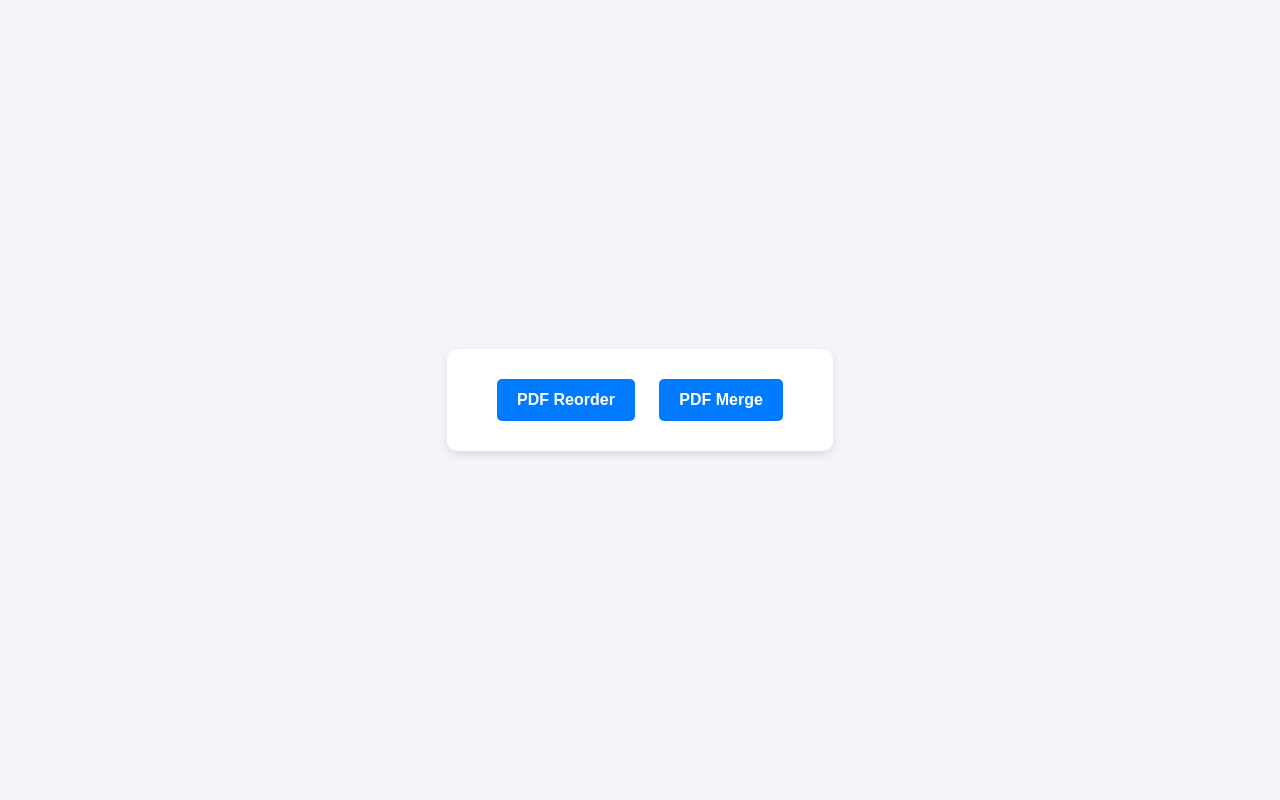
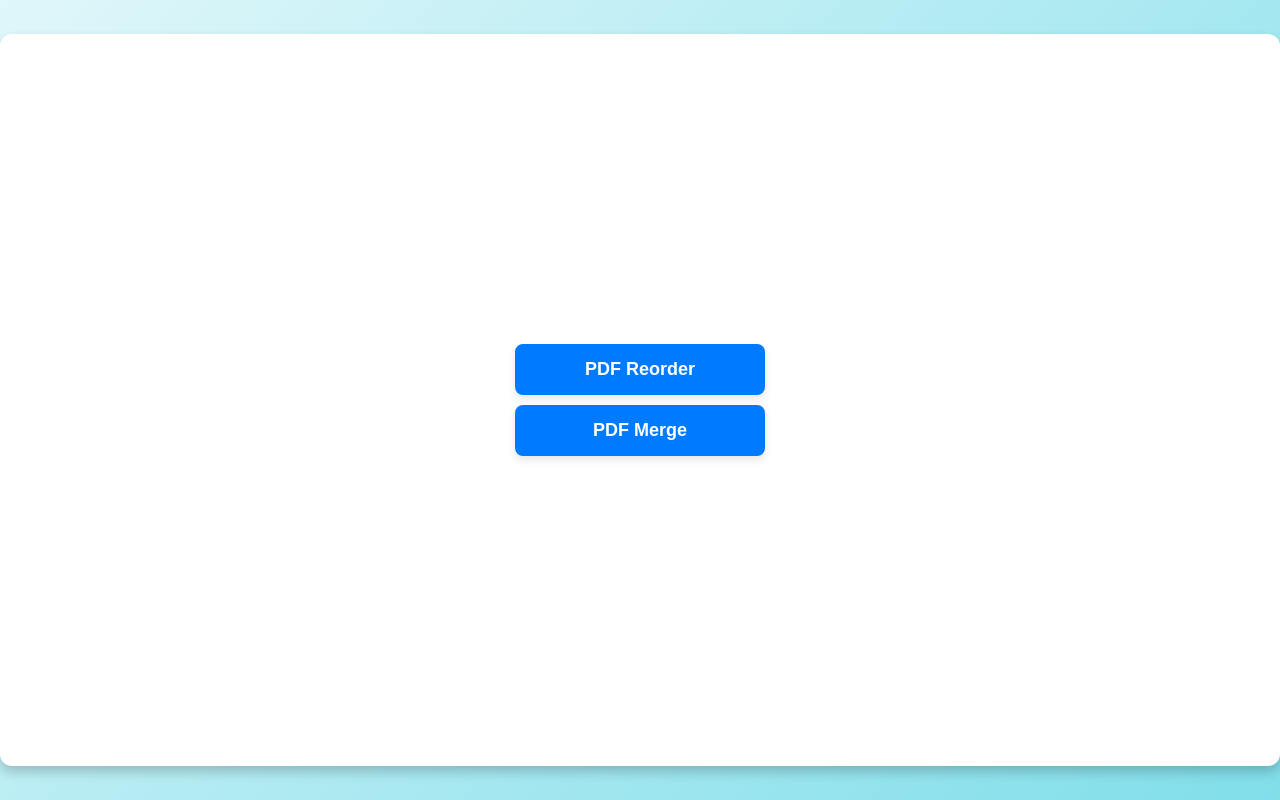
Before and after one commit to UNO-CSCI4830/legalPDF, a browser extension: page extension/html/dashboard.html in a window 1280 px wide. Drawn offline with Linux system fonts and the light colour scheme; files that its build step writes are made by us from their sources.

Commit message:
updated dashboard, reorder, and merge pages with new styles

```diff
--- a/extension/css/dashboard.css
+++ b/extension/css/dashboard.css
@@ -2,7 +2,7 @@ body {
     margin: 0;
     padding: 0;
     font-family: Arial, sans-serif;
-    background-color: #f4f4f9;
+    background: linear-gradient(135deg, #e0f7fa, #80deea);
     color: #333;
     display: flex;
     justify-content: center;
@@ -11,36 +11,54 @@ body {
 }
 
 .container {
+    background: #fff;
+    padding: 300px 400px;
+    border-radius: 12px;
+    box-shadow: 0 6px 12px rgba(0, 0, 0, 0.2);
     text-align: center;
-    background: #fff;
-    padding: 20px 40px;
-    border-radius: 10px;
-    box-shadow: 0 4px 8px rgba(0, 0, 0, 0.1);
+    max-width: 3000px;
+    width: 100%;
 }
 
-h1 {
-    font-size: 24px;
+.welcome-message {
+    font-size: 20px;
     color: #444;
     margin-bottom: 20px;
 }
 
 .nav-link {
-    display: inline-block;
-    padding: 12px 20px;
-    font-size: 16px;
+    display: block;
+    width: 100%;
+    max-width: 250px;
+    margin: 10px auto;
+    padding: 15px 0;
+    font-size: 18px;
     font-weight: bold;
     text-decoration: none;
     color: #fff;
     background-color: #007bff;
-    border-radius: 5px;
-    transition: background-color 0.3s ease;
-    margin: 10px;
+    border: none;
+    border-radius: 8px;
+    text-align: center;
+    cursor: pointer;
+    transition: background-color 0.3s, transform 0.2s, box-shadow 0.2s;
+    box-shadow: 0 4px 8px rgba(0, 0, 0, 0.1);
 }
 
 .nav-link:hover {
     background-color: #0056b3;
+    transform: translateY(-3px);
+    box-shadow: 0 8px 16px rgba(0, 0, 0, 0.2);
 }
 
 .nav-link:active {
     background-color: #004085;
+    transform: translateY(1px);
+    box-shadow: 0 2px 4px rgba(0, 0, 0, 0.2);
 }
+
+.footer-text {
+    font-size: 12px;
+    color: #666;
+    margin-top: 20px;
+}
--- a/extension/css/merge.css
+++ b/extension/css/merge.css
@@ -1,13 +1,11 @@
-/* General Styles */
 body {
     margin: 0;
     padding: 0;
     font-family: 'Arial', sans-serif;
-    background-color: #f4f4f9;
+    background: linear-gradient(135deg, #e0f7fa, #33666d);
     color: #333;
 }
 
-/* Container */
 .container {
     max-width: 800px;
     margin: 40px auto;
@@ -17,7 +15,6 @@ body {
     box-shadow: 0 4px 8px rgba(0, 0, 0, 0.1);
 }
 
-/* Headings */
 h1 {
     font-size: 28px;
     color: #444;
@@ -25,14 +22,6 @@ h1 {
     margin-bottom: 20px;
 }
 
-h2 {
-    font-size: 22px;
-    color: #555;
-    text-align: center;
-    margin: 20px 0;
-}
-
-/* Navigation Links */
 .link-container {
     text-align: center;
     margin-bottom: 20px;
@@ -45,14 +34,14 @@ h2 {
     padding: 10px 20px;
     margin: 0 10px;
     border-radius: 5px;
-    transition: background-color 0.3s ease;
+    transition: background-color 0.3s ease, transform 0.2s;
 }
 
 .nav-link:hover {
     background-color: #0056b3;
+    transform: scale(1.05);
 }
 
-/* Form */
 form {
     text-align: center;
     margin-bottom: 20px;
@@ -81,12 +70,15 @@ button {
     border: none;
     border-radius: 5px;
     cursor: pointer;
-    transition: background-color 0.3s ease;
+    box-shadow: 0 4px 6px rgba(0, 0, 0, 0.1);
+    transition: background-color 0.3s ease, transform 0.2s;
     margin: 5px;
 }
 
 button:hover {
     background-color: #0056b3;
+    transform: translateY(-2px);
+    box-shadow: 0 6px 12px rgba(0, 0, 0, 0.2);
 }
 
 button[disabled] {
@@ -95,7 +87,6 @@ button[disabled] {
     cursor: not-allowed;
 }
 
-/* Preview Section */
 .pdf-preview {
     margin: 20px auto;
     width: 100%;
--- a/extension/css/pdfreorder.css
+++ b/extension/css/pdfreorder.css
@@ -1,42 +1,86 @@
+body {
+    margin: 0;
+    padding: 0;
+    font-family: Arial, sans-serif;
+    background: linear-gradient(135deg, #e0f7fa, #33666d);
+    color: #333;
+    display: flex;
+    justify-content: center;
+    align-items: center;
+    min-height: 100vh;
+}
+
+.container {
+    background: #fff;
+    padding: 30px 40px;
+    border-radius: 12px;
+    box-shadow: 0 6px 12px rgba(0, 0, 0, 0.2);
+    text-align: center;
+    max-width: 600px;
+    width: 100%;
+    margin: 20px;
+}
+
+h1 {
+    color: #007bff;
+    font-size: 28px;
+    margin-bottom: 20px;
+}
+
 button {
-    font-size: 12px;
+    font-size: 16px;
     font-weight: bold;
     color: #fff;
     background-color: #007bff;
     border: none;
-    border-radius: 5px;
+    border-radius: 8px;
+    padding: 12px 20px;
     cursor: pointer;
-    margin: 5px;
+    margin: 10px;
+    transition: background-color 0.3s, transform 0.2s, box-shadow 0.2s;
+    box-shadow: 0 4px 8px rgba(0, 0, 0, 0.1);
 }
 
 button:hover {
     background-color: #0056b3;
+    transform: translateY(-3px);
+    box-shadow: 0 8px 16px rgba(0, 0, 0, 0.2);
 }
 
-button:active {
-    background-color: #004085;
-}
-
-button[disabled] {
-    background-color: #ddd;
-    color: #999;
-    cursor: not-allowed;
+input[type="file"] {
+    padding: 10px;
+    border: 2px solid #007bff;
+    border-radius: 8px;
+    width: 100%;
+    box-sizing: border-box;
+    margin-bottom: 20px;
 }
 
 .nav-link {
+    display: inline-block;
+    padding: 12px 20px;
     font-size: 16px;
     font-weight: bold;
     text-decoration: none;
     color: #fff;
     background-color: #007bff;
-    border-radius: 5px;
-    margin: 5px;
+    border-radius: 8px;
+    margin: 10px;
+    transition: background-color 0.3s, transform 0.2s;
 }
 
 .nav-link:hover {
     background-color: #0056b3;
+    transform: scale(1.05);
 }
 
-.nav-link:active {
-    background-color: #004085;
+#preview {
+    margin-top: 20px;
+    text-align: center;
 }
+
+#previewCanvas {
+    border: 2px solid #ccc;
+    border-radius: 8px;
+    margin-bottom: 20px;
+}
```
Also changed, not shown: extension/css/pdfaddtext.css (+17 -8 lines).
